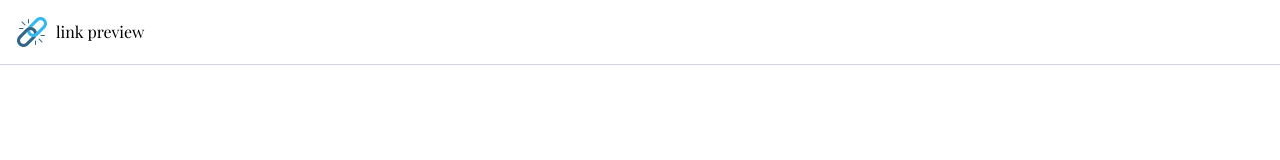
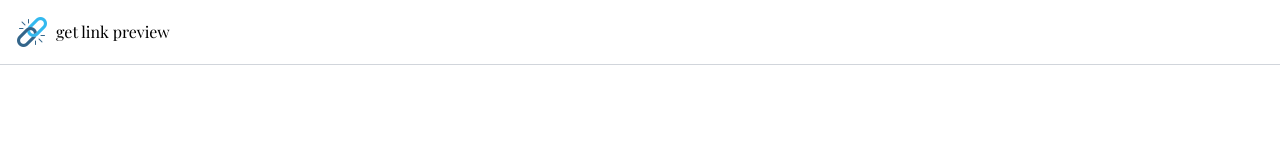
Before and after one commit to brianraila/url-info-api, a React (Create React App) app in the folder frontend/: page / in a window 1280 px wide. Shown: the top 160 px of the page. Built offline with nearby package versions, Linux system fonts and the light colour scheme; the HTML template or start-up script is replaced by a standard one; a web font is replaced by a local one.

Commit message:
fix: title

```diff
--- a/frontend/src/components/Landing.jsx
+++ b/frontend/src/components/Landing.jsx
@@ -6,7 +6,7 @@ const Landing = () => {
       <header className="header">
         <div className="flex-center">
           <img className="logo" src="./broken-link.png" alt="logo"></img>
-          <div className="logo-name">link preview</div>
+          <div className="logo-name">get link preview</div>
         </div>
       </header>
 
```
